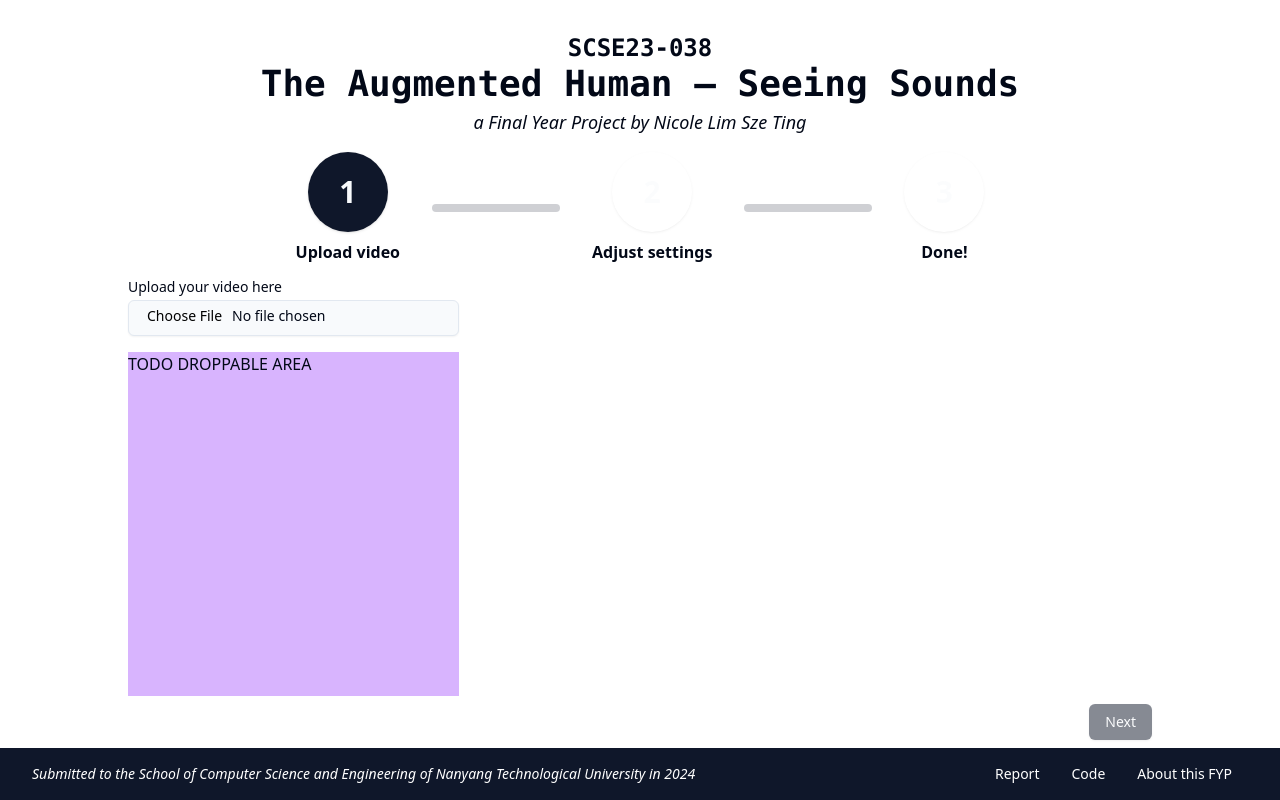
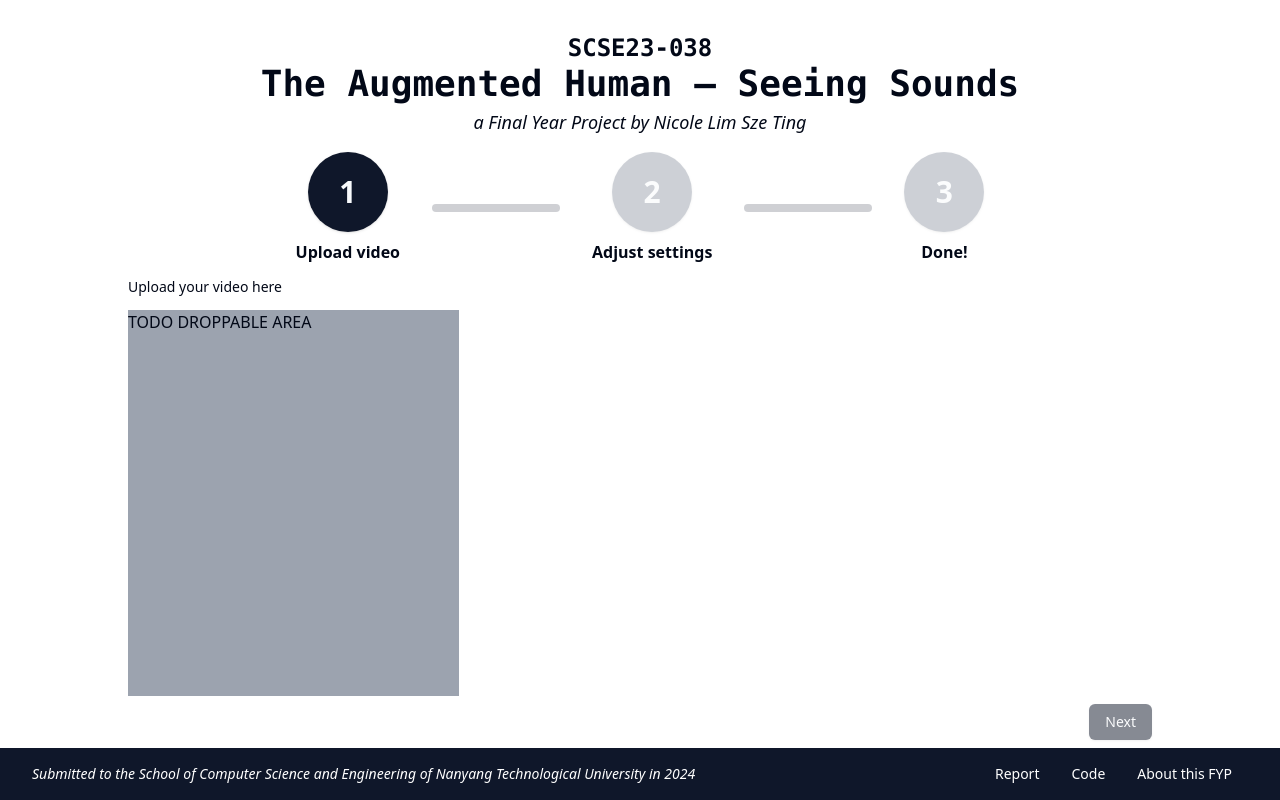
Before and after one commit to nicolelst/seeing_sounds, a React (Vite) app in the folder application/fe/: page / in a window 1280 px wide. Built offline with nearby package versions, Linux system fonts and the light colour scheme.

Commit message:
drag and drop file upload via react-dropzone

```diff
--- a/application/fe/package.json
+++ b/application/fe/package.json
@@ -10,7 +10,6 @@
     "preview": "vite preview"
   },
   "dependencies": {
-    "@dnd-kit/core": "^6.1.0",
     "@radix-ui/react-aspect-ratio": "^1.0.3",
     "@radix-ui/react-icons": "^1.3.0",
     "@radix-ui/react-label": "^2.0.2",
@@ -21,6 +20,7 @@
     "clsx": "^2.1.0",
     "react": "^18.2.0",
     "react-dom": "^18.2.0",
+    "react-dropzone": "^14.2.3",
     "react-hook-form": "^7.51.0",
     "react-player": "^2.15.1",
     "tailwind-merge": "^2.2.1",
--- a/application/fe/src/App.tsx
+++ b/application/fe/src/App.tsx
@@ -21,8 +21,11 @@ function App() {
 	const {
 		register,
 		handleSubmit,
+		setValue,
 		getValues,
 		trigger,
+		setError,
+		clearErrors,
 		formState: { errors },
 	} = useForm<FormInputs>({
 		defaultValues: { numSpeakers: 2, annotationType: "floating" },
@@ -48,8 +51,11 @@ function App() {
 							<UploadStage
 								register={register}
 								getValues={getValues}
+								setValue={setValue}
 								trigger={trigger}
 								errors={errors}
+								setError={setError}
+								clearErrors={clearErrors}
 								nextStage={nextStage}
 							/>
 						) : formStageNum === 2 ? (
--- a/application/fe/src/components/stages/uploadStage.tsx
+++ b/application/fe/src/components/stages/uploadStage.tsx
@@ -1,30 +1,38 @@
 import { ReactElement, useState } from "react";
 import ReactPlayer from "react-player";
 import { Button } from "@/shadcn/components/ui/button";
-import { Input } from "@/shadcn/components/ui/input";
 import { Label } from "@/shadcn/components/ui/label";
 import { FormInputs } from "@/types/formInputs";
 import {
 	UseFormRegister,
 	UseFormGetValues,
+	UseFormSetValue,
+	UseFormSetError,
+	UseFormClearErrors,
 	UseFormTrigger,
 	FieldErrors,
 } from "react-hook-form";
 import { AspectRatio } from "@/shadcn/components/ui/aspect-ratio";
+import Dropzone from "react-dropzone";
 
 interface UploadStageProps {
 	register: UseFormRegister<FormInputs>;
 	getValues: UseFormGetValues<FormInputs>;
+	setValue: UseFormSetValue<FormInputs>;
 	trigger: UseFormTrigger<FormInputs>;
 	errors: FieldErrors<FormInputs>;
+	setError: UseFormSetError<FormInputs>;
+	clearErrors: UseFormClearErrors<FormInputs>;
 	nextStage: () => void;
 }
 
 export default function UploadStage({
-	register,
 	getValues,
+	setValue,
 	trigger,
 	errors,
+	setError,
+	clearErrors,
 	nextStage,
 }: UploadStageProps): ReactElement {
 	function handleNext() {
@@ -46,7 +54,7 @@ export default function UploadStage({
 						) : (
 							<Label>Upload your video here</Label>
 						)}
-						<Input
+						{/* <Input
 							id="video"
 							type="file"
 							className={
@@ -73,11 +81,14 @@ export default function UploadStage({
 									return true;
 								},
 							})}
-						/>
+						/> */}
 					</div>
-					<div className="h-full bg-purple-300">
-						TODO DROPPABLE AREA
-					</div>
+					<FileDropzone
+						setValue={setValue}
+						setError={setError}
+						clearErrors={clearErrors}
+						setVideoFilepath={setVideoFilepath}
+					/>
 				</div>
 				<div className="col-span-2 h-full w-full flex items-center justify-center">
 					<AspectRatio ratio={16 / 9}>
@@ -100,3 +111,57 @@ export default function UploadStage({
 		</div>
 	);
 }
+
+interface FileDropzoneProps {
+	setValue: UseFormSetValue<FormInputs>;
+	setError: UseFormSetError<FormInputs>;
+	clearErrors: UseFormClearErrors<FormInputs>;
+	setVideoFilepath: React.Dispatch<React.SetStateAction<string>>;
+}
+function FileDropzone({
+	setValue,
+	setError,
+	clearErrors,
+	setVideoFilepath,
+}: FileDropzoneProps): ReactElement {
+	return (
+		<Dropzone
+			onDrop={(acceptedFiles) => {
+				if (acceptedFiles.length == 0) {
+					setError("videoInput", {
+						type: "dropRequired",
+						message: "Please upload a video.",
+					});
+				} else if (acceptedFiles[0].type !== "video/mp4") {
+					// TODO add more valid formats
+					setError("videoInput", {
+						type: "dropType",
+						message: "Invalid video format.",
+					});
+				} else {
+					clearErrors();
+					setValue(
+						"videoInput",
+						acceptedFiles as unknown as FileList
+					);
+					setVideoFilepath(
+						URL.createObjectURL(acceptedFiles[0]) // TODO move this to post request ?
+					);
+				}
+			}}
+		>
+			{({ getRootProps, getInputProps }) => (
+				<section className="h-full">
+					<div
+						{...getRootProps({
+							className: "h-full bg-gray-400",
+						})}
+					>
+						<input {...getInputProps()} />
+						<p>TODO DROPPABLE AREA</p>
+					</div>
+				</section>
+			)}
+		</Dropzone>
+	);
+}
```
Also changed, not shown: 1 other file (tests, documents, lock files or other folders).
